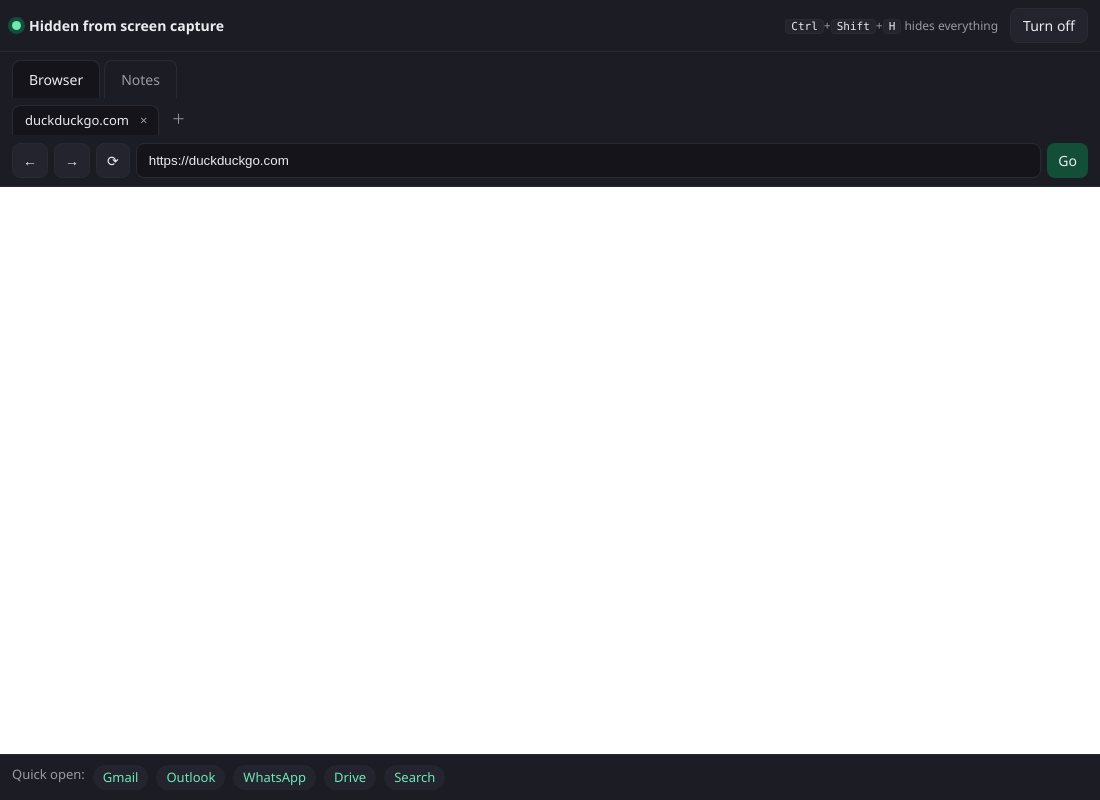
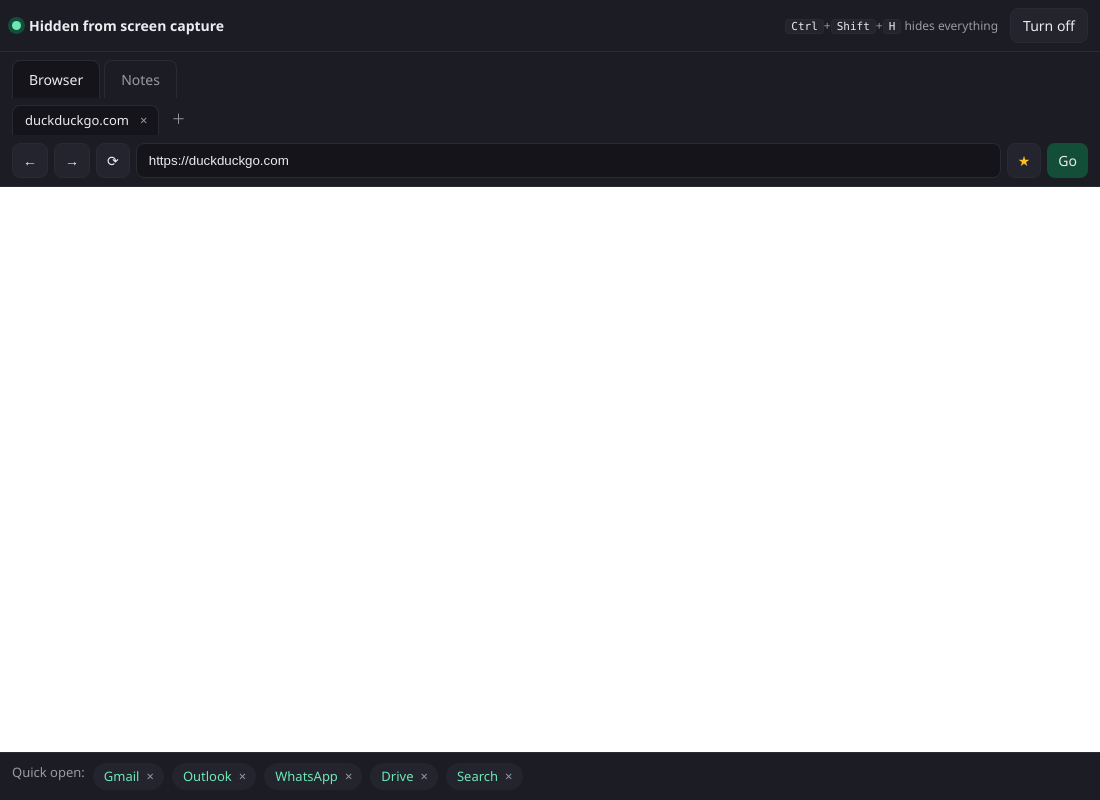
Before and after one commit to Anoopanil413/private-workspace, an Electron app: page index.html in a window 1100 px wide. Drawn offline with Linux system fonts and the light colour scheme; no server answers.

Commit message:
feat: editable quick-open bookmarks

```diff
--- a/index.html
+++ b/index.html
@@ -66,7 +66,17 @@
   .shortcuts { padding: 10px 12px; color: var(--muted); font-size: 13px; border-top: 1px solid var(--line);
                display: flex; gap: 8px; flex-wrap: wrap; background: var(--bar); flex: none; }
   .shortcuts a { color: var(--accent); text-decoration: none; background: var(--chip); padding: 3px 10px; border-radius: 999px; }
+  .shortcuts .chip { display: inline-flex; align-items: center; gap: 2px; background: var(--chip); border-radius: 999px;
+                     padding: 0 4px 0 10px; border: 1px solid transparent; cursor: grab; }
+  .shortcuts .chip a { background: none; padding: 3px 0; }
+  .shortcuts .chip.dragging { opacity: .4; }
+  .shortcuts .chip.drop { border-color: var(--accent); }
+  .shortcuts .chip-x { border: 0; background: transparent; color: var(--muted); padding: 0 5px; border-radius: 999px; font-size: 13px; }
+  .shortcuts .chip-x:hover { color: var(--text); background: var(--line); border: 0; }
+  .shortcuts .chip-hint { font-style: italic; }
   .shortcuts a:hover { text-decoration: underline; }
+  #star[aria-pressed="true"] { color: var(--warn, #fbbf24); }
+  #star:disabled { opacity: .4; cursor: default; }
 
   /* notes */
   .notes-wrap { flex: 1; display: flex; min-height: 0; }
@@ -150,17 +160,11 @@
       <button id="fwd" title="Forward">→</button>
       <button id="reload" title="Reload">⟳</button>
       <input id="url" placeholder="Search or enter address" spellcheck="false">
+      <button id="star" title="Add this page to quick open" aria-pressed="false">☆</button>
       <button id="go" class="primary">Go</button>
     </div>
     <div class="webviews" id="webviews"></div>
-    <div class="shortcuts">
-      <span>Quick open:</span>
-      <a href="#" data-url="https://mail.google.com">Gmail</a>
-      <a href="#" data-url="https://outlook.live.com">Outlook</a>
-      <a href="#" data-url="https://web.whatsapp.com">WhatsApp</a>
-      <a href="#" data-url="https://drive.google.com">Drive</a>
-      <a href="#" data-url="https://duckduckgo.com">Search</a>
-    </div>
+    <div class="shortcuts" id="bookmarks"></div>
   </div>
 
   <!-- Notes -->
@@ -212,6 +216,7 @@
 <script src="renderer/markdown.js"></script>
 <script src="renderer/notes-ui.js"></script>
 <script src="renderer/tabs.js"></script>
+<script src="renderer/bookmarks.js"></script>
 <script src="renderer/app.js"></script>
 </body>
 </html>
--- a/renderer/app.js
+++ b/renderer/app.js
@@ -62,9 +62,16 @@
   document.getElementById('back').addEventListener('click', onActive(w => w.canGoBack() && w.goBack()));
   document.getElementById('fwd').addEventListener('click', onActive(w => w.canGoForward() && w.goForward()));
   document.getElementById('reload').addEventListener('click', onActive(w => w.reload()));
-  tabs.onChange(t => { if (document.activeElement !== url) url.value = t ? t.url : ''; });
-  document.querySelectorAll('.shortcuts a').forEach(a =>
-    a.addEventListener('click', e => { e.preventDefault(); navigate(a.dataset.url); }));
+  const bookmarks = PWBookmarks.createBookmarksBar({
+    bar: document.getElementById('bookmarks'),
+    star: document.getElementById('star'),
+    getCurrent: () => { const t = tabs.active(); return t ? { title: t.title, url: t.url } : null; },
+    onOpen: navigate,
+  });
+  tabs.onChange(t => {
+    if (document.activeElement !== url) url.value = t ? t.url : '';
+    bookmarks.refresh();
+  });
   // target=_blank / Ctrl+click links from pages arrive here (see lib/window-routing.js).
   window.workspace.onOpenTab(({ url: u, background }) => {
     if (/^https?:\/\//i.test(u)) tabs.open(u, { background });
--- /dev/null
+++ b/renderer/bookmarks.js
@@ -0,0 +1,138 @@
+// Editable quick-open bookmarks: pure list helpers (tested under Node) plus the bar UI.
+// Bookmark = { title: string, url: string }. Every helper returns a new array.
+// UMD: window.PWBookmarks / module.exports.
+(function (root, factory) {
+  const api = factory();
+  if (typeof module === 'object' && module.exports) module.exports = api;
+  else root.PWBookmarks = api;
+})(typeof self !== 'undefined' ? self : this, function () {
+  const STORAGE_KEY = 'bookmarks';
+  const MAX_TITLE = 40;
+  const DEFAULT_BOOKMARKS = [
+    { title: 'Gmail', url: 'https://mail.google.com' },
+    { title: 'Outlook', url: 'https://outlook.live.com' },
+    { title: 'WhatsApp', url: 'https://web.whatsapp.com' },
+    { title: 'Drive', url: 'https://drive.google.com' },
+    { title: 'Search', url: 'https://duckduckgo.com' },
+  ];
+
+  // "https://site.com" and "https://site.com/" are the same page.
+  function normalize(url) {
+    try {
+      const u = new URL(url);
+      return u.protocol === 'http:' || u.protocol === 'https:' ? u.href : null;
+    } catch { return null; }
+  }
+
+  const copyDefaults = () => DEFAULT_BOOKMARKS.map((b) => ({ ...b }));
+
+  function loadBookmarks(raw) {
+    let parsed;
+    try { parsed = JSON.parse(raw); } catch { return copyDefaults(); }
+    if (!Array.isArray(parsed)) return copyDefaults();
+    return parsed
+      .filter((b) => b && typeof b.url === 'string' && normalize(b.url) && typeof b.title === 'string')
+      .map((b) => ({ title: b.title.slice(0, MAX_TITLE), url: b.url }));
+  }
+
+  const isBookmarked = (list, url) => {
+    const key = normalize(url);
+    return key !== null && list.some((b) => normalize(b.url) === key);
+  };
+
+  function addBookmark(list, { title, url }) {
+    const key = normalize(url);
+    if (!key || isBookmarked(list, url)) return list;
+    const name = String(title || '').trim() || new URL(key).hostname;
+    return [...list, { title: name.slice(0, MAX_TITLE), url }];
+  }
+
+  const removeBookmark = (list, url) => list.filter((b) => normalize(b.url) !== normalize(url));
+
+  function moveBookmark(list, from, to) {
+    const next = list.slice();
+    const [item] = next.splice(from, 1);
+    next.splice(to, 0, item);
+    return next;
+  }
+
+  // The quick-open bar: chips that open in the active tab, × to remove, drag to
+  // reorder, and a star button that adds/removes the current page.
+  function createBookmarksBar({ bar, star, getCurrent, onOpen }) {
+    let list;
+    try { list = loadBookmarks(localStorage.getItem(STORAGE_KEY)); } catch { list = copyDefaults(); }
+    let dragFrom = null;
+
+    function persist() {
+      try { localStorage.setItem(STORAGE_KEY, JSON.stringify(list)); } catch {}
+    }
+
+    function paintStar() {
+      const cur = getCurrent();
+      const on = !!cur && isBookmarked(list, cur.url);
+      star.textContent = on ? '★' : '☆';
+      star.title = on ? 'Remove this page from quick open' : 'Add this page to quick open';
+      star.setAttribute('aria-pressed', String(on));
+      star.disabled = !cur || !normalize(cur.url);
+    }
+
+    function render() {
+      const label = document.createElement('span');
+      label.textContent = 'Quick open:';
+      const chips = list.map((b, i) => {
+        const chip = document.createElement('span');
+        chip.className = 'chip';
+        chip.draggable = true;
+        chip.title = b.url;
+        const open = document.createElement('a');
+        open.href = '#';
+        open.textContent = b.title;
+        open.addEventListener('click', (e) => { e.preventDefault(); onOpen(b.url); });
+        const x = document.createElement('button');
+        x.className = 'chip-x';
+        x.title = `Remove ${b.title}`;
+        x.textContent = '×';
+        x.addEventListener('click', () => update(removeBookmark(list, b.url)));
+        chip.append(open, x);
+        chip.addEventListener('dragstart', (e) => { dragFrom = i; e.dataTransfer.effectAllowed = 'move'; chip.classList.add('dragging'); });
+        chip.addEventListener('dragend', () => { dragFrom = null; chip.classList.remove('dragging'); });
+        chip.addEventListener('dragover', (e) => { if (dragFrom !== null) { e.preventDefault(); chip.classList.add('drop'); } });
+        chip.addEventListener('dragleave', () => chip.classList.remove('drop'));
+        chip.addEventListener('drop', (e) => {
+          e.preventDefault();
+          chip.classList.remove('drop');
+          if (dragFrom !== null && dragFrom !== i) update(moveBookmark(list, dragFrom, i));
+        });
+        return chip;
+      });
+      const nodes = [label, ...chips];
+      if (!list.length) {
+        const hint = document.createElement('span');
+        hint.className = 'chip-hint';
+        hint.textContent = 'Press ☆ to add the current page.';
+        nodes.push(hint);
+      }
+      bar.replaceChildren(...nodes);
+      paintStar();
+    }
+
+    function update(next) {
+      list = next;
+      persist();
+      render();
+    }
+
+    star.addEventListener('click', () => {
+      const cur = getCurrent();
+      if (!cur) return;
+      update(isBookmarked(list, cur.url) ? removeBookmark(list, cur.url) : addBookmark(list, cur));
+    });
+
+    render();
+    return { refresh: paintStar };
+  }
+
+  return {
+    DEFAULT_BOOKMARKS, loadBookmarks, addBookmark, removeBookmark, moveBookmark, isBookmarked, createBookmarksBar,
+  };
+});
```
Also changed, not shown: test/bookmarks.test.js (added, +70 -0 lines).
